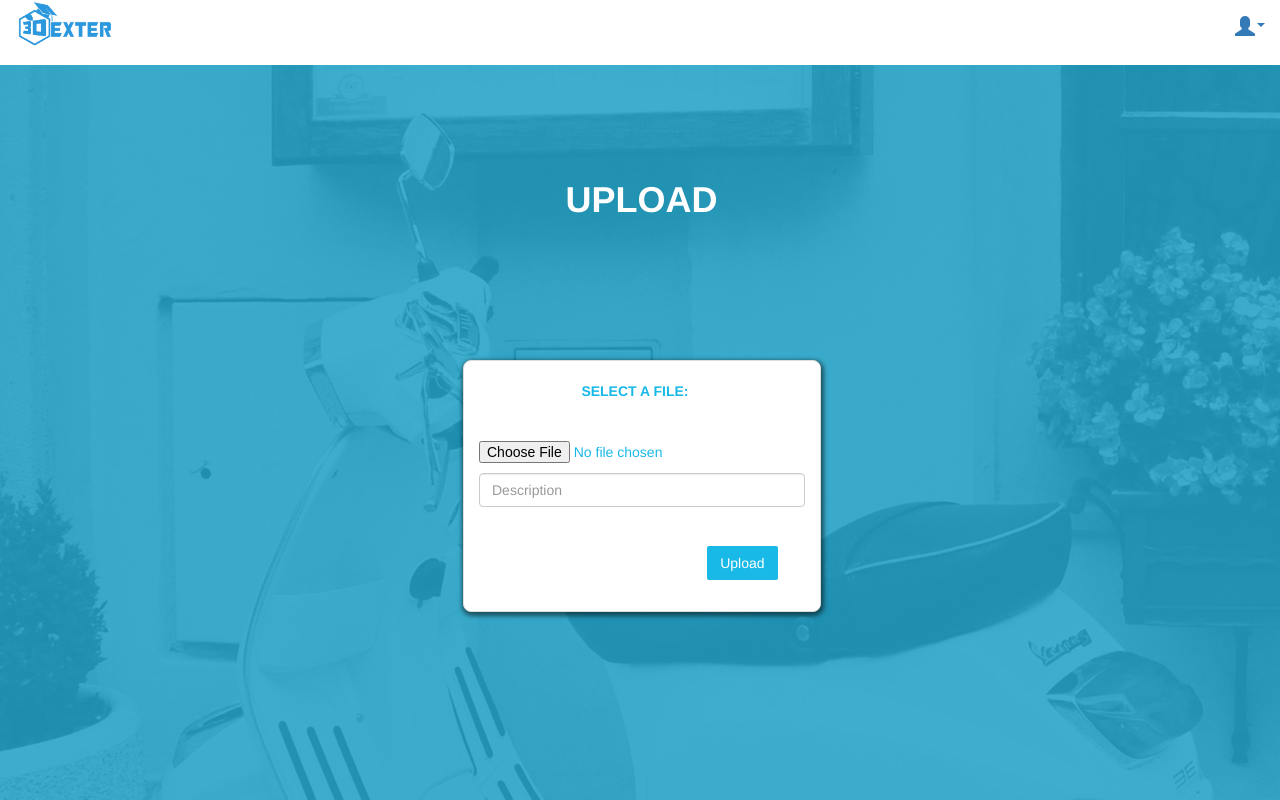
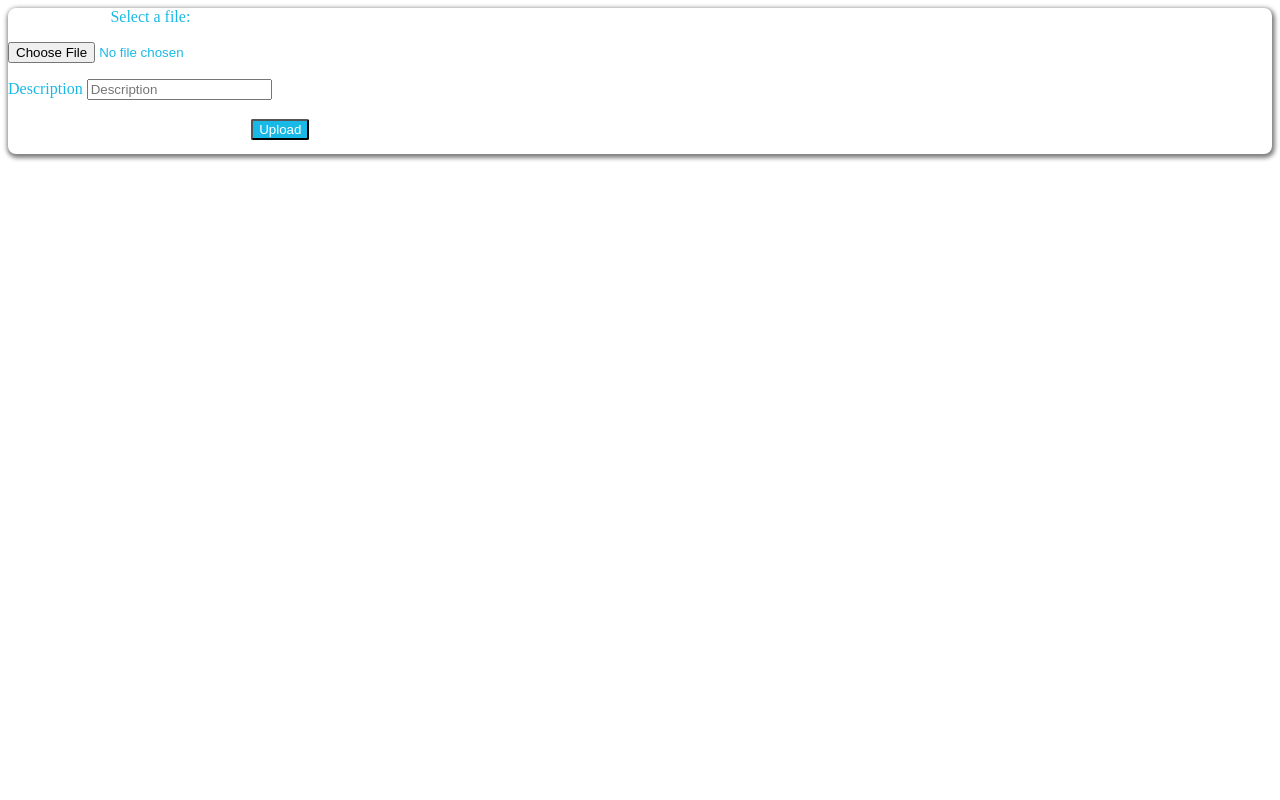
Before and after one commit to lokesh27/3Dex_portal, a Django app: page /upload/ in a window 1280 px wide. Run offline with Django 3.2, Linux system fonts and the light colour scheme; some libraries are stand-ins or nearby versions.

Commit message:
Resources implemented

```diff
--- a/content/admin.py
+++ b/content/admin.py
@@ -2,7 +2,7 @@ from django.contrib import admin
 from .models import Lesson
 # Register your models here.
 class LessonAdmin(admin.ModelAdmin):
-    list_display=('lesson_name','short_description','full_description','added_date','type','link','allow','pdf')
+    list_display=('lesson_name','short_description','full_description','added_date','type','link','allow')
     list_filter = ['added_date','allow','type']
     search_fields = ['lesson_name','short_description','full_description']
 admin.site.register(Lesson,LessonAdmin)
--- a/content/models.py
+++ b/content/models.py
@@ -14,7 +14,6 @@ class Lesson(models.Model):
     ('PDF', 'Pdf'),
     ))
     link=models.TextField(null=True,blank=True)
-    pdf=models.FileField(null=True,blank=True)
     allow=models.BooleanField(default=False)
     def __unicode__(self):
         return self.lesson_name
--- a/content/urls.py
+++ b/content/urls.py
@@ -3,6 +3,5 @@ from django.conf.urls import url
 from content import views
 
 urlpatterns = [
-    url(r'^$', views.lesson_list, name='lesson_list'),
     url(r'^(?P<lesson_id>\d+)/$', views.detail, name='detail'),
 ]
--- a/templates/content/detail.html
+++ b/templates/content/detail.html
@@ -29,7 +29,7 @@
              <p>{{lesson.full_description}}</p>
             </div>
             <div class="col-sm-6 col-xs-6 col-md-6">
-            	{{lesson.ppt_link|safe}}
+            	{{lesson.link|safe}}
             </div>
         </div>
         <!--<ul class="pager">
--- a/templates/uploads/list.html
+++ b/templates/list.html
@@ -1,24 +1,9 @@
 {% load staticfiles %}
 <html>
-        <head>
-
-                 <meta charset="utf-8">
-                 <meta name="viewport" content="width=device-width, initial-scale=1">
-                 <link rel="stylesheet" href="http://maxcdn.bootstrapcdn.com/bootstrap/3.3.6/css/bootstrap.min.css">
-                 <script src="https://ajax.googleapis.com/ajax/libs/jquery/2.1.1/jquery.min.js"></script>
-                 <script src="http://maxcdn.bootstrapcdn.com/bootstrap/3.3.6/js/bootstrap.min.js"></script>
-                 <title>UPLOAD</title>
-        </head>
-         {% include 'content/Header.html' %}
-        <body  background="{% static 'assets/img/backgrounds/1.jpg' %}">
+        <body>
                 <!-- Upload form. Note enctype attribute! -->
-                <div class="container-fluid">
-                     {% include 'content/Header.html' %}
-                    <div class="" style="position:absolute;margin:20vh 0 0 43vw;">
-                        <h1 style="color:#FFFFFF;font-family:'Allerta', Helvetica, Arial, sans-serif;"><strong style="">UPLOAD</strong></h1>
-                    </div>
                     <div class="panel-group">
-                        <div class="panel panel-default" style="width:28vw;margin:45vh 0 0 35vw;border-radius: 8px; box-shadow: 1px 2px 4px 2px rgba(0, 0, 0, .5);">
+                        <div class="panel panel-default" style=" border-radius: 8px; box-shadow: 1px 2px 4px 2px rgba(0, 0, 0, .5);">
                            <form action="{% url 'list' %}" method="post" enctype="multipart/form-data">
                                {% csrf_token %}
                                <p>{{ form.non_field_errors }}</p>
@@ -31,7 +16,7 @@
                                         {{ form.stlfile }}
                                      </p>
                                      <div class="form-group">
-			                    		<label class="sr-only" for="description">Email</label>
+			                    		<label class="sr-only" for="description">Description</label>
 			                        	<input type="text" name="description" placeholder="Description" class="description form-control" id="description">
 			                        </div>
                                  </div>
--- a/uploads/urls.py
+++ b/uploads/urls.py
@@ -1,6 +1,9 @@
 from django.conf.urls import url
 from .views import list
+from django.views.generic import TemplateView
+
 urlpatterns=[
     url(r'^$', list),
-    url(r'^list/$', list, name='list'),
+    #url(r'^list/$', list.as_view()),
+    url(r'^list/$', list,name='list')
 ]
--- a/uploads/views.py
+++ b/uploads/views.py
@@ -1,6 +1,6 @@
 from django.shortcuts import render
 from content.views import index
-
+from django.template.response import TemplateResponse
 from .models import upload
 from .forms import UploadForm
 # Create your views here.
@@ -14,4 +14,4 @@ def list(request):
             return index(request)
     else:
         form = UploadForm()
-    return render(request,'uploads/list.html',{'form': form})
+    return TemplateResponse(request,'list.html',{'form': form})
```
Also changed, not shown: content/views.py (+3 -8 lines), templates/content/index.html (+8 -4 lines), content/migrations/0009_remove_lesson_pdf.py (added), db.sqlite3.
